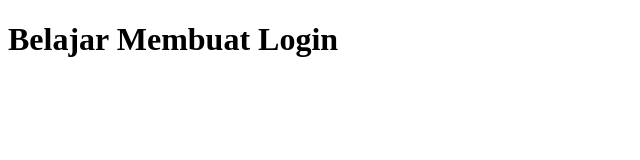
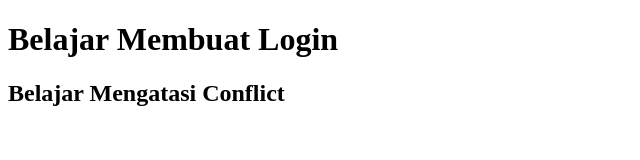
Before and after one commit to panji-boled/belajar-git2, a plain HTML site: page belajar.html in a window 1280 px wide. Shown: the whole page, without its empty margins (0-640 px from the left). Drawn offline with Linux system fonts and the light colour scheme.

Commit message:
add h2 belajar.html

```diff
--- a/belajar.html
+++ b/belajar.html
@@ -7,5 +7,6 @@
   </head>
   <body>
     <h1>Belajar Membuat Login</h1>
+    <h2>Belajar Mengatasi Conflict</h2>
   </body>
 </html>
```
